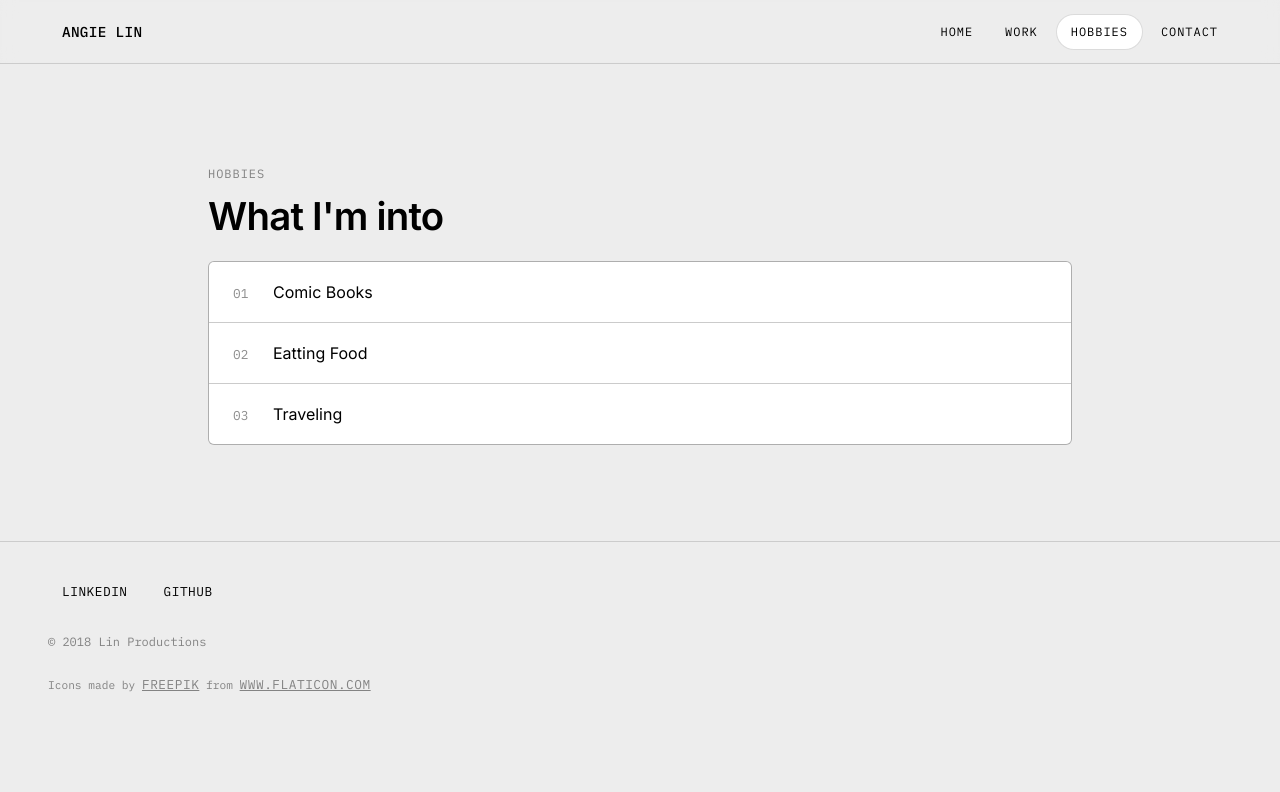
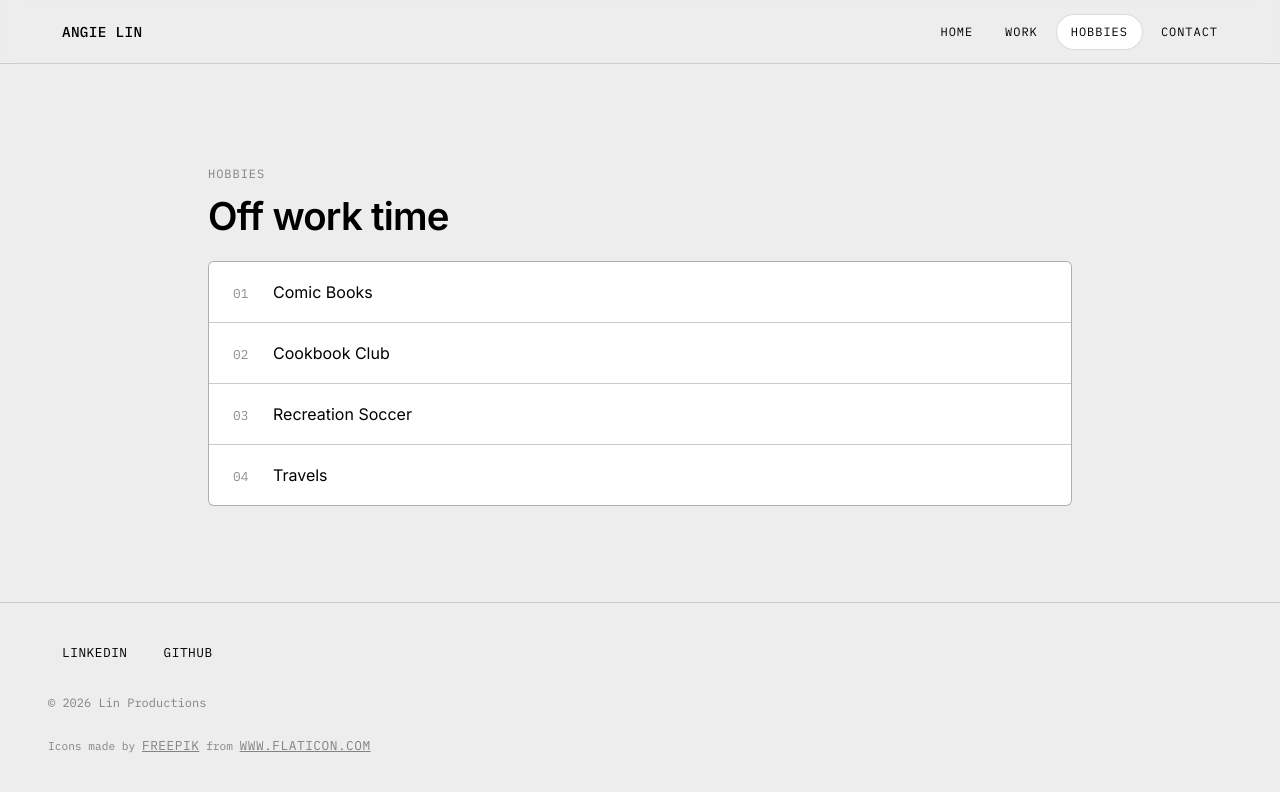
Before and after one commit to angielin/Website-, a website: page Hobbies.html in a window 1280 px wide. Drawn offline with Linux system fonts and the light colour scheme.

Commit message:
update production year, add hobbies fields, update some text

```diff
--- a/Hobbies.html
+++ b/Hobbies.html
@@ -25,11 +25,12 @@
     <div class="section" style="border-top: none;">
       <div class="container">
         <span class="eyebrow">Hobbies</span>
-        <h1 class="section-heading">What I'm into</h1>
+        <h1 class="section-heading">Off work time</h1>
         <ul class="list-plain">
           <li><span class="index">01</span>Comic Books</li>
-          <li><span class="index">02</span>Eatting Food</li>
-          <li><span class="index">03</span>Traveling</li>
+          <li><span class="index">02</span>Cookbook Club</li>
+          <li><span class="index">03</span>Recreation Soccer</li>
+          <li><span class="index">04</span>Travels</li>
         </ul>
       </div>
     </div>
@@ -39,7 +40,7 @@
         <a class="linkedin-link" href="https://www.linkedin.com/in/angielin22">LinkedIn</a>
         <a class="github-link" href="https://github.com/angielin">Github</a>
       </div>
-      <p class="copywrite">© 2018 Lin Productions</p>
+      <p class="copywrite">© 2026 Lin Productions</p>
       <div class="icons">
         Icons made by
         <a href="https://www.freepik.com" title="Freepik">Freepik</a> from
```
Also changed, not shown: contact.html (+1 -1 lines), index.html (+4 -4 lines), work.html (+3 -1 lines).
